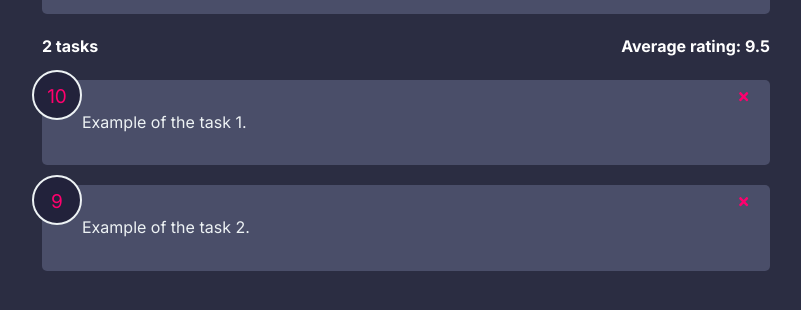
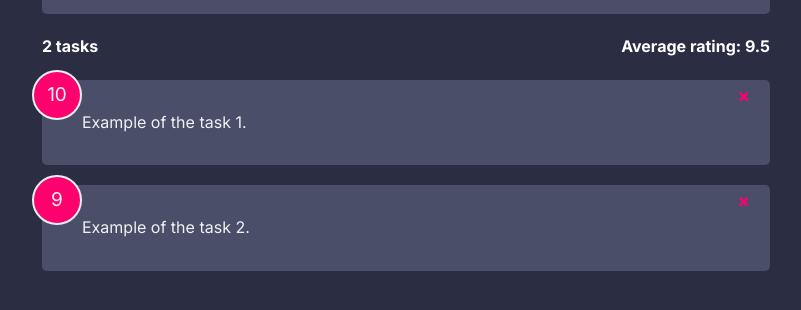
Before and after one commit to Dimterion/Tasks-app, a React (Create React App) app: page / in a window 1280 px wide. Shown: the part 256-566 px from the top of the page, without its empty margins (234-1035 px from the left). Built offline with nearby package versions, Linux system fonts and the light colour scheme.

Commit message:
Added form submit functionality.

```diff
--- a/package.json
+++ b/package.json
@@ -6,10 +6,12 @@
     "@testing-library/jest-dom": "^5.16.5",
     "@testing-library/react": "^13.4.0",
     "@testing-library/user-event": "^13.5.0",
+    "framer-motion": "^7.6.5",
     "react": "^18.2.0",
     "react-dom": "^18.2.0",
     "react-icons": "^4.6.0",
     "react-scripts": "5.0.1",
+    "uuid": "^9.0.0",
     "web-vitals": "^2.1.4"
   },
   "scripts": {
--- a/src/App.jsx
+++ b/src/App.jsx
@@ -1,3 +1,4 @@
+import { v4 as uuidv4 } from "uuid";
 import { useState } from "react";
 import Header from "./components/Header";
 import TasksList from "./components/TasksList";
@@ -7,6 +8,11 @@ import tasksData from "./data/tasksData";
 
 function App() {
   const [tasks, setTasks] = useState(tasksData);
+
+  const addTask = (newTask) => {
+    newTask.id = uuidv4();
+    setTasks([newTask, ...tasks]);
+  };
 
   const deleteTask = (id) => {
     if (window.confirm("Are you sure you want to delete task?")) {
@@ -18,7 +24,7 @@ function App() {
     <>
       <Header />
       <div className="container">
-        <TaskForm />
+        <TaskForm handleAdd={addTask} />
         <TasksStats tasks={tasks} />
         <TasksList tasks={tasks} handleDelete={deleteTask} />
       </div>
--- a/src/components/TaskForm.jsx
+++ b/src/components/TaskForm.jsx
@@ -3,7 +3,7 @@ import RatingSelect from "./RatingSelect";
 import Card from "./shared/Card";
 import Button from "./shared/Button";
 
-function TaskForm() {
+function TaskForm({ handleAdd }) {
   const [text, setText] = useState("");
   const [rating, setRating] = useState(10);
   const [btnDisabled, setBtnDisabled] = useState(true);
@@ -24,9 +24,25 @@ function TaskForm() {
     setText(value);
   };
 
+  const handleSubmit = (e) => {
+    e.preventDefault();
+    if (text.trim().length >= 5) {
+      const newTask = {
+        text,
+        rating,
+      };
+
+      handleAdd(newTask);
+
+      setText("");
+      setRating(10);
+      setBtnDisabled(true);
+    }
+  };
+
   return (
     <Card>
-      <form>
+      <form onSubmit={handleSubmit}>
         <h2>Add new task</h2>
         <RatingSelect select={setRating} selected={rating} />
         <div className="input-group">
--- a/src/components/TasksList.jsx
+++ b/src/components/TasksList.jsx
@@ -1,3 +1,4 @@
+import { motion, AnimatePresence } from "framer-motion";
 import { PropTypes } from "prop-types";
 import TaskItem from "./TaskItem";
 
@@ -6,15 +7,39 @@ function TasksList({ tasks, handleDelete }) {
     return <p>No tasks yet.</p>;
   }
 
+  // Without animation:
+  // return (
+  //   <div>
+  //     {tasks.map((taskItem) => (
+  //       <TaskItem
+  //         key={taskItem.id}
+  //         taskItem={taskItem}
+  //         handleDelete={handleDelete}
+  //       />
+  //     ))}
+  //   </div>
+  // );
+
+  // With animation:
   return (
     <div>
+      <AnimatePresence>
         {tasks.map((taskItem) => (
+          <motion.div
+            key={taskItem.id}
+            initial={{ opacity: 0 }}
+            animate={{ opacity: 1 }}
+            exit={{ opacity: 0 }}
+            layout
+          >
             <TaskItem
               key={taskItem.id}
               taskItem={taskItem}
               handleDelete={handleDelete}
             />
+          </motion.div>
         ))}
+      </AnimatePresence>
     </div>
   );
 }
@@ -22,7 +47,7 @@ function TasksList({ tasks, handleDelete }) {
 TasksList.propTypes = {
   tasks: PropTypes.arrayOf(
     PropTypes.shape({
-      id: PropTypes.number.isRequired,
+      id: PropTypes.oneOfType([PropTypes.string, PropTypes.number]).isRequired,
       text: PropTypes.string.isRequired,
       rating: PropTypes.number.isRequired,
     })
--- a/src/index.css
+++ b/src/index.css
@@ -7,6 +7,7 @@
   --primaryBackground: #2b2d42;
   --secondaryBackground: #22223b;
   --tertiaryBackground: #4a4e69;
+  --quaternaryBackground: #ff006e;
 
   /* Fonts */
   --primaryFont: #edf2f4;
@@ -79,7 +80,6 @@ header {
   background: var(--primaryBackground);
   width: 50px;
   height: 50px;
-  padding: 10px;
   text-align: center;
   border-radius: 50%;
   font-size: 19px;
@@ -93,16 +93,25 @@ header {
   left: 50%;
   width: 50px;
   height: 50px;
-  padding: 10px;
   border-radius: 50%;
   transform: translate(-50%, -50%);
   cursor: pointer;
+  display: flex;
+  justify-content: center;
+  align-items: center;
 }
 
 .rating li:hover,
 .num-display {
-  background: var(--secondaryBackground);
-  color: var(--secondaryFont);
+  background: var(--quaternaryBackground);
+  color: var(--primaryFont);
+}
+
+.num-display {
+  display: flex;
+  flex-flow: row nowrap;
+  justify-content: center;
+  align-items: center;
 }
 
 .text-display {
@@ -114,8 +123,9 @@ header {
 }
 
 [type="radio"]:checked ~ label {
-  background: var(--secondaryBackground);
-  color: var(--secondaryFont);
+  background: var(--quaternaryBackground);
+  color: var(--primaryFont);
+  border: 2px var(--primaryBorder) solid;
 }
 
 .input-group {
```
Also changed, not shown: 1 other file (tests, documents, lock files or other folders). Lines whose indentation alone changed are shown as unchanged.
